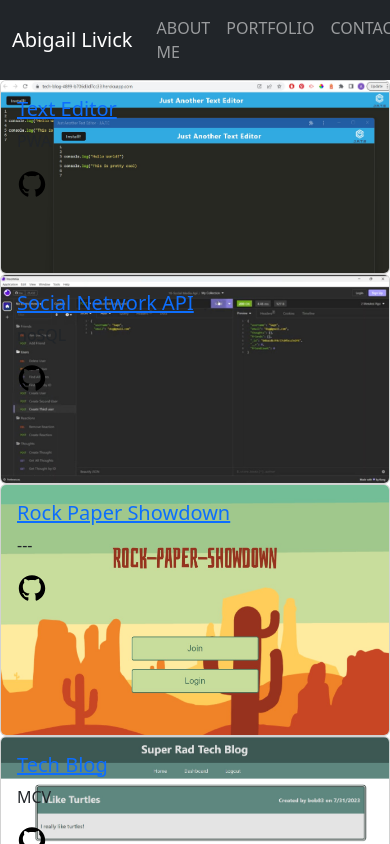
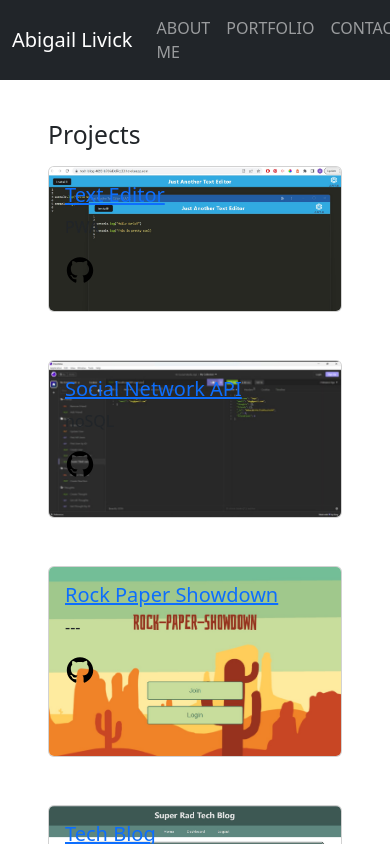
Before and after one commit to lailiel/20-React-Portfolio, a React (Vite) app in the folder react-portfolio/: page /portfolio in a window 390 px wide. Shown: the top 844 px of the page. Built offline with nearby package versions, Linux system fonts and the light colour scheme.

Commit message:
Porfolio card grid is responsive, tweeked layouts

```diff
--- a/react-portfolio/src/components/ProjectCards.jsx
+++ b/react-portfolio/src/components/ProjectCards.jsx
@@ -1,12 +1,16 @@
 import githubLogo from '../assets/github-logo.svg'
 import Card from 'react-bootstrap/Card';
+import Container from 'react-bootstrap/Container'
+import Col from 'react-bootstrap/Col'
+import Row from 'react-bootstrap/Row'
 
 
 const ProjectCards = ({projects}) => {
 
     return (
-    <div className="project-container">
+    <Row xs={1} sm={2} md={2} lg={3} className="g-5">
         {projects.map(project => (
+        <Col>
         <Card>
             <Card.Img src={project.image} alt='Project Image'  />
             <Card.ImgOverlay>
@@ -27,9 +31,10 @@ const ProjectCards = ({projects}) => {
             </Card.ImgOverlay>
 
         </Card>
+        </Col>
         ))}
 
-    </div>
+    </Row>
         );
     }
 
--- a/react-portfolio/src/pages/AboutPage.jsx
+++ b/react-portfolio/src/pages/AboutPage.jsx
@@ -2,8 +2,8 @@ import Container from "react-bootstrap/Container";
 
 export default function AboutPage() {
   return (
-    <Container fluid className="p-5" id="aboutme">
-      <div className="mb-3">
+    <Container fluid className="py-4 px-5" id="aboutme">
+      <div className="my-3">
         <h2>Hello!</h2>
       </div>
       <div>
--- a/react-portfolio/src/pages/ContactPage.jsx
+++ b/react-portfolio/src/pages/ContactPage.jsx
@@ -5,7 +5,7 @@ import Form from "react-bootstrap/Form";
 
 export default function ContactPage() {
   return (
-    <Container fluid className="p-5" id="contactform">
+    <Container fluid className="py-4 px-5" id="contactform">
       <div className="mt-3">
         <h2>Contact</h2>
       </div>
--- a/react-portfolio/src/pages/PortfolioPage.jsx
+++ b/react-portfolio/src/pages/PortfolioPage.jsx
@@ -1,38 +1,37 @@
 import { useState } from 'react'
 import ProjectCards from '../components/ProjectCards'
+import Container from 'react-bootstrap/Container'
 
-import Row from 'react-bootstrap/Row';
-import Col from 'react-bootstrap/Col';
 
 const PortfolioPage = () => {
     const [projects, setProjects] = useState ([
-        { name: 'Text Editor', skillsUsed: 'PWA', gitLink: 'https://github.com/lailiel/19-Text-Editor', link: 'https://tech-blog-4899-b706d3d7cc33.herokuapp.com/', image: './src/assets/projectimages/TextEditor.jpg'},
-        { name: 'Social Network API', skillsUsed: 'noSQL', gitLink: 'https://github.com/lailiel/18-Social-Network-Api', link: 'https://github.com/lailiel/18-Social-Network-Api', image: './src/assets/projectimages/SocialNetworkApi.jpg'},
+        { id: 1, name: 'Text Editor', skillsUsed: 'PWA', gitLink: 'https://github.com/lailiel/19-Text-Editor', link: 'https://tech-blog-4899-b706d3d7cc33.herokuapp.com/', image: './src/assets/projectimages/TextEditor.jpg'},
+        { id: 2, name: 'Social Network API', skillsUsed: 'noSQL', gitLink: 'https://github.com/lailiel/18-Social-Network-Api', link: 'https://github.com/lailiel/18-Social-Network-Api', image: './src/assets/projectimages/SocialNetworkApi.jpg'},
 
-        { name: 'Rock Paper Showdown', skillsUsed: '---', gitLink: 'https://github.com/JohnnyQ40/RockPaperShowdown', link: 'https://rock-paper-showdown-ed328492c032.herokuapp.com/', image: './src/assets/projectimages/RockPaperShowdown.jpg'},
+        { id: 3, name: 'Rock Paper Showdown', skillsUsed: '---', gitLink: 'https://github.com/JohnnyQ40/RockPaperShowdown', link: 'https://rock-paper-showdown-ed328492c032.herokuapp.com/', image: './src/assets/projectimages/RockPaperShowdown.jpg'},
 
-        { name: 'Tech Blog', skillsUsed: 'MCV', gitLink: 'https://github.com/lailiel/14-MVC-Tech-Blog', link: 'https://techblog7395-7f4f7ae01458.herokuapp.com/', image: './src/assets/projectimages/TechBlog.jpg'},
-        { name: 'E-Commerce Back End', skillsUsed: 'ORM', gitLink: 'https://github.com/lailiel/13-E-Commerce-Back-End', link: 'https://github.com/lailiel/13-E-Commerce-Back-End', image: './src/assets/projectimages/EcommerceBackend.jpg'},
-        { name: 'Employee Tracker', skillsUsed: 'SQL', gitLink: 'https://github.com/lailiel/12-Employee-Tracker', link: 'https://github.com/lailiel/12-Employee-Tracker', image: './src/assets/projectimages/EmployeeTracker.jpg'},
-        { name: 'Note Taker', skillsUsed: 'Express', gitLink: 'https://github.com/lailiel/11-Note-Taker', link: 'https://note-taker6876.herokuapp.com/', image: './src/assets/projectimages/NoteTaker.jpg'},
-        { name: 'Logo Generator', skillsUsed: 'OOP', gitLink: 'https://github.com/lailiel/10-Logo-Generator', link: 'https://github.com/lailiel/10-Logo-Generator', image: './src/assets/projectimages/LogoGenerator.jpg'},
-        { name: 'Read-me Generator', skillsUsed: 'NodeJS', gitLink: 'https://github.com/lailiel/09-ReadMe-Generator', link: 'https://github.com/lailiel/09-ReadMe-Generator', image: './src/assets/projectimages/ReadmeGenerator.jpg'},
+        { id: 4, name: 'Tech Blog', skillsUsed: 'MCV', gitLink: 'https://github.com/lailiel/14-MVC-Tech-Blog', link: 'https://techblog7395-7f4f7ae01458.herokuapp.com/', image: './src/assets/projectimages/TechBlog.jpg'},
+        { id: 5, name: 'E-Commerce Back End', skillsUsed: 'ORM', gitLink: 'https://github.com/lailiel/13-E-Commerce-Back-End', link: 'https://github.com/lailiel/13-E-Commerce-Back-End', image: './src/assets/projectimages/EcommerceBackend.jpg'},
+        { id: 6, name: 'Employee Tracker', skillsUsed: 'SQL', gitLink: 'https://github.com/lailiel/12-Employee-Tracker', link: 'https://github.com/lailiel/12-Employee-Tracker', image: './src/assets/projectimages/EmployeeTracker.jpg'},
+        { id: 7, name: 'Note Taker', skillsUsed: 'Express', gitLink: 'https://github.com/lailiel/11-Note-Taker', link: 'https://note-taker6876.herokuapp.com/', image: './src/assets/projectimages/NoteTaker.jpg'},
+        { id: 8, name: 'Logo Generator', skillsUsed: 'OOP', gitLink: 'https://github.com/lailiel/10-Logo-Generator', link: 'https://github.com/lailiel/10-Logo-Generator', image: './src/assets/projectimages/LogoGenerator.jpg'},
+        { id: 9, name: 'Read-me Generator', skillsUsed: 'NodeJS', gitLink: 'https://github.com/lailiel/09-ReadMe-Generator', link: 'https://github.com/lailiel/09-ReadMe-Generator', image: './src/assets/projectimages/ReadmeGenerator.jpg'},
 
-        { name: 'Forcast Fitness', skillsUsed: 'Front-End', gitLink: 'https://github.com/boydstacken/fitness-forecast', link: 'https://boydstacken.github.io/fitness-forecast/', image: './src/assets/projectimages/FitnessForecast.jpg'},
+        { id: 10, name: 'Forcast Fitness', skillsUsed: 'Front-End', gitLink: 'https://github.com/boydstacken/fitness-forecast', link: 'https://boydstacken.github.io/fitness-forecast/', image: './src/assets/projectimages/FitnessForecast.jpg'},
 
-        { name: 'Weather Dashboard', skillsUsed: 'Server Side APIs', gitLink: 'https://github.com/lailiel/06-Weather-Dashboard', link: 'https://lailiel.github.io/06-Weather-Dashboard/', image: './src/assets/projectimages/WeatherDashboard.jpg'},
-        { name: 'Workday Scheduler', skillsUsed: '3rd Party APIs', gitLink: 'https://github.com/lailiel/05-Work-Day-Scheduler', link: 'https://lailiel.github.io/05-Work-Day-Scheduler/', image: './src/assets/projectimages/WorkdayScheduler.jpg'},
-        { name: 'Coding Quiz', skillsUsed: 'Web APIs', gitLink: 'https://github.com/lailiel/04-Coding-Quiz', link: 'https://lailiel.github.io/04-Coding-Quiz/', image: './src/assets/projectimages/CodingQuiz.jpg'},
+        { id: 11, name: 'Weather Dashboard', skillsUsed: 'Server Side APIs', gitLink: 'https://github.com/lailiel/06-Weather-Dashboard', link: 'https://lailiel.github.io/06-Weather-Dashboard/', image: './src/assets/projectimages/WeatherDashboard.jpg'},
+        { id: 12, name: 'Workday Scheduler', skillsUsed: '3rd Party APIs', gitLink: 'https://github.com/lailiel/05-Work-Day-Scheduler', link: 'https://lailiel.github.io/05-Work-Day-Scheduler/', image: './src/assets/projectimages/WorkdayScheduler.jpg'},
+        { id: 13, name: 'Coding Quiz', skillsUsed: 'Web APIs', gitLink: 'https://github.com/lailiel/04-Coding-Quiz', link: 'https://lailiel.github.io/04-Coding-Quiz/', image: './src/assets/projectimages/CodingQuiz.jpg'},
     ])
 
     return (
-        <Row xs={1} md={2} className="g-4">
-          {Array.from({ length: 1 }).map((_, idx) => (
-            <Col key={idx}>
-              <ProjectCards projects={projects}/>
-            </Col>
-          ))}
-        </Row>
+        <Container fluid className="py-4 px-5" id="projects">
+            <div className="my-3">
+                <h2>Projects</h2>
+            </div>
+            <ProjectCards projects={projects}/>
+        </Container>
+
       );
 }
 
--- a/react-portfolio/src/pages/ResumePage.jsx
+++ b/react-portfolio/src/pages/ResumePage.jsx
@@ -1,6 +1,7 @@
 import { useState } from 'react'
 // import SkillList from '../components/SkillList'
 import resume from "../assets/AbigailLivickResume.pdf"
+import Container from 'react-bootstrap/Container'
 
 const ResumePage = () => {
     // const [skills, setSkills] = useState ([
@@ -19,15 +20,17 @@ const ResumePage = () => {
     // ])
 
     return (
-        <div className="resume-content">
-            <h2>Resume: </h2>
+        <Container fluid className="py-4 px-5" id="resume-content">
+            <div className='my-3'>
+                <h2>Resume: </h2>
+            </div>
             <section style={{height: "85vh", overflow:"hidden"}}>
                 <iframe src={resume} width="100%" height="100%" title="Abigail Livick Resume"></iframe>
             </section>
             {/* <a className="download" href={resume} download>Download Resume PDF here.</a> */}
             {/* <SkillList skills={skills.filter(skill => skill.type === 'Front-End')} title="Front-End"/>
             <SkillList skills={skills.filter(skill => skill.type === 'Back-End')} title="Back-End"/> */}
-        </div>
+        </Container>
     )
 }
 
```
